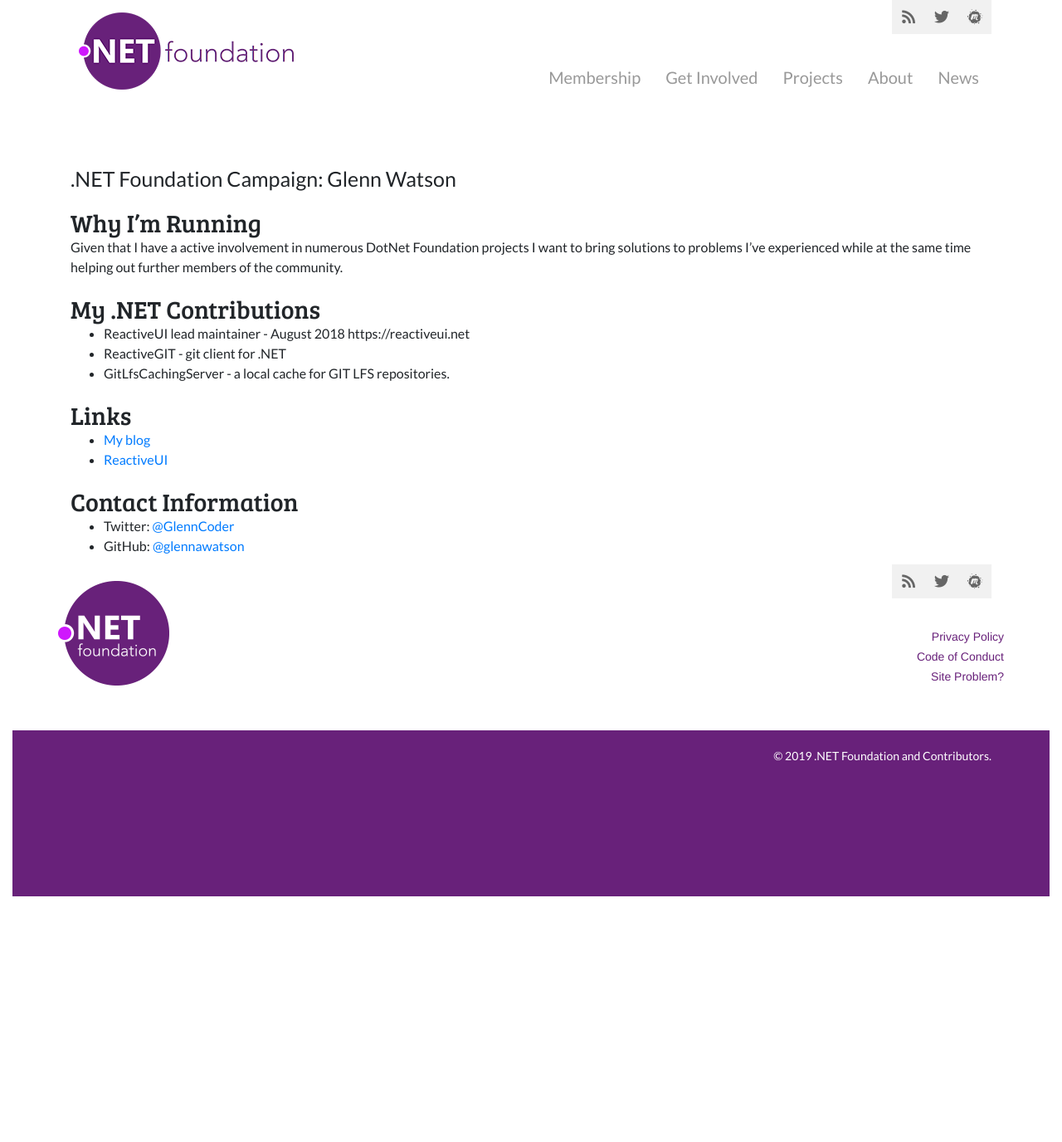
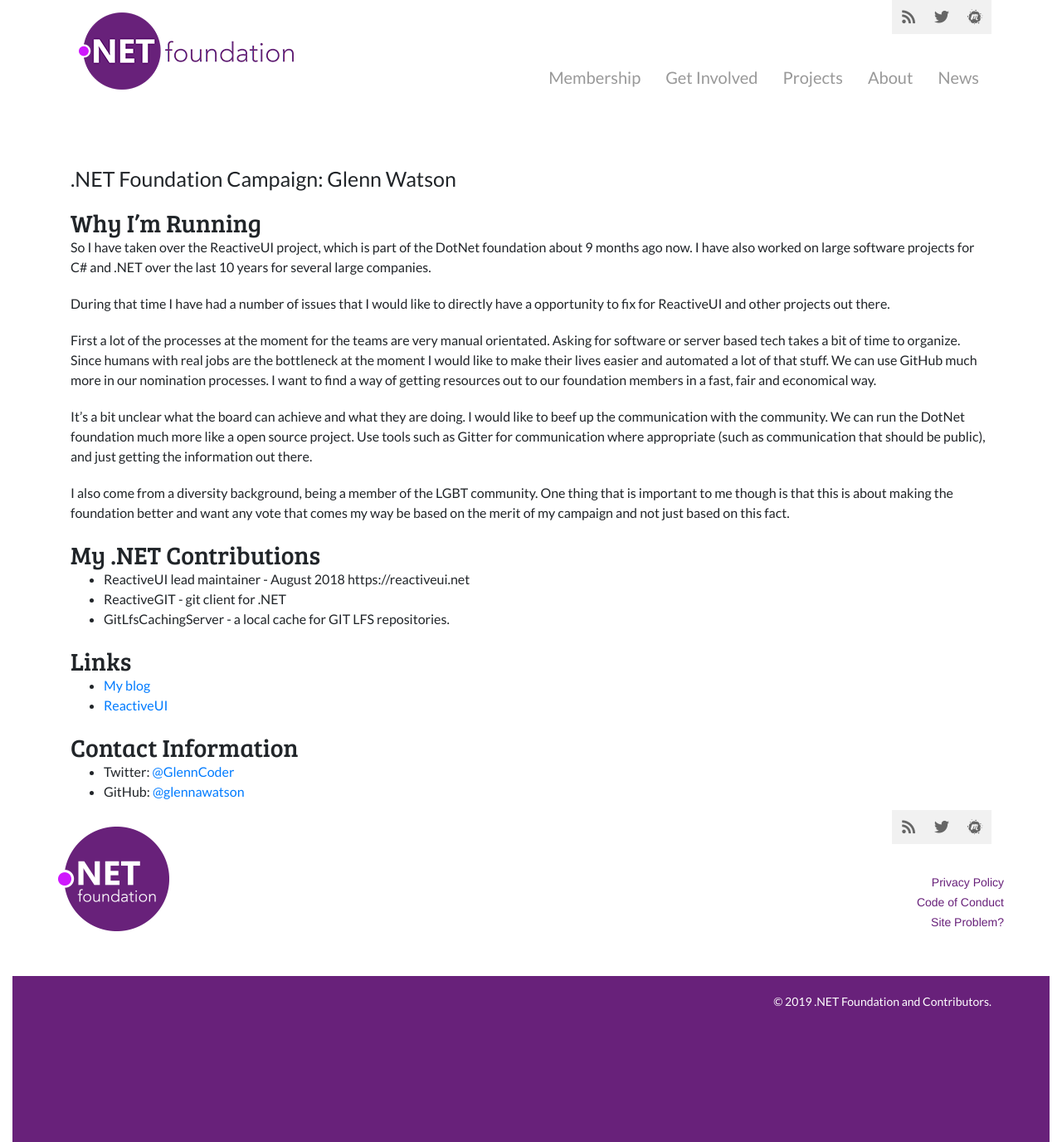
Before and after one commit to dotnet-foundation/election, a Jekyll site: the page built from _campaign-2019/glenn-watson.md, in a window 1280 px wide. Shown: the whole page at 83% size. Built offline with Jekyll 4.4.1, drawn with Linux system fonts in a browser that asks for light colours; nearby versions of some CDN libraries; comment, search, counter and statistics services are not loaded; before the commit the page ends 1080 px from its top, so only the background shows below that.

Commit message:
Update glenn-watson.md

```diff
--- a/_campaign-2019/glenn-watson.md
+++ b/_campaign-2019/glenn-watson.md
@@ -6,7 +6,15 @@ layout: default
 # .NET Foundation Campaign: Glenn Watson
 
 ## Why I'm Running
-Given that I have a active involvement in numerous DotNet Foundation projects I want to bring solutions to problems I've experienced while at the same time helping out further members of the community.
+So I have taken over the ReactiveUI project, which is part of the DotNet foundation about 9 months ago now. I have also worked on large software projects for C# and .NET over the last 10 years for several large companies.
+
+During that time I have had a number of issues that I would like to directly have a opportunity to fix for ReactiveUI and other projects out there.
+
+First a lot of the processes at the moment for the teams are very manual orientated. Asking for software or server based tech takes a bit of time to organize. Since humans with real jobs are the bottleneck at the moment I would like to make their lives easier and automated a lot of that stuff. We can use GitHub much more in our nomination processes. I want to find a way of getting resources out to our foundation members in a fast, fair and economical way.
+
+It's a bit unclear what the board can achieve and what they are doing. I would like to beef up the communication with the community. We can run the DotNet foundation much more like a open source project. Use tools such as Gitter for communication where appropriate (such as communication that should be public), and just getting the information out there.
+
+I also come from a diversity background, being a member of the LGBT community. One thing that is important to me though is that this is about making the foundation better and want any vote that comes my way be based on the merit of my campaign and not just based on this fact.
 
 ## My .NET Contributions
 * ReactiveUI lead maintainer - August 2018 https://reactiveui.net
```
